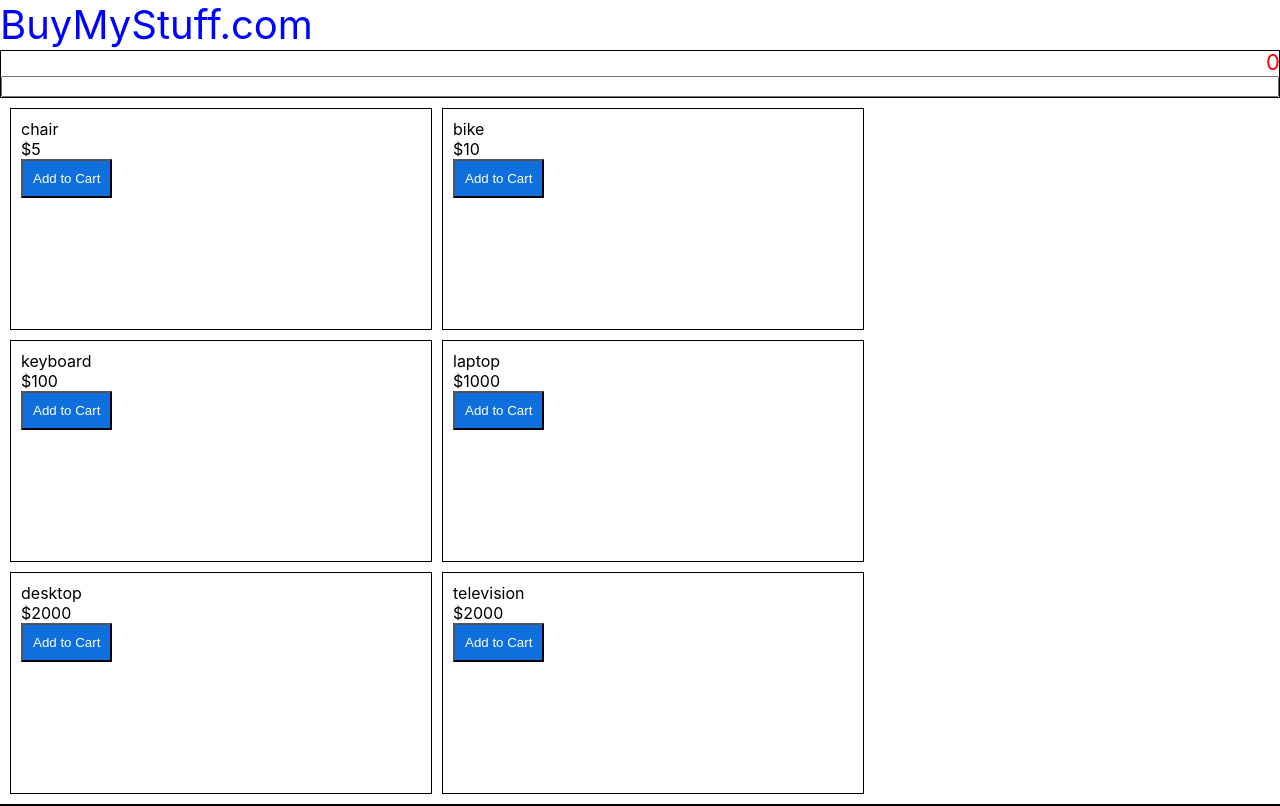
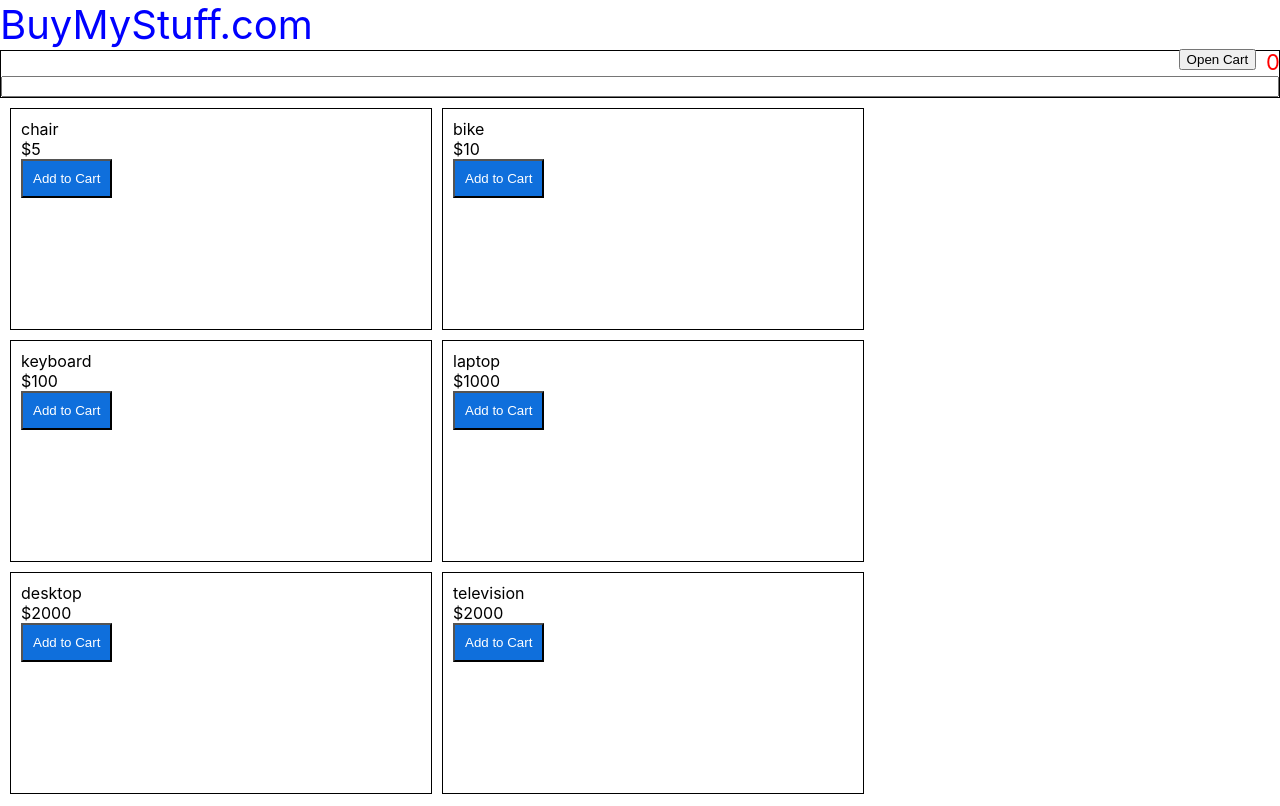
Before and after one commit to ericwalters/shop, a React (Create React App) app: page / in a window 1280 px wide. Built offline with nearby package versions, Linux system fonts and the light colour scheme.

Commit message:
add cart expansion functionality

```diff
--- a/src/features/cart/cart.js
+++ b/src/features/cart/cart.js
@@ -15,7 +15,16 @@ function cartItems(items) {
   ));
 }
 
+function expandedStyle(expanded) {
+  return expanded ? { display: "block" } : { display: "none" };
+}
+
 export function Cart() {
+  const expanded = useSelector((state) => state.cart.expanded);
   const items = useSelector((state) => state.cart.cartItems);
-  return <ul className={styles.wrapper}>{cartItems(items)}</ul>;
+  return (
+    <ul style={expandedStyle(expanded)} className={styles.wrapper}>
+      {cartItems(items)}
+    </ul>
+  );
 }
--- a/src/features/header/header.js
+++ b/src/features/header/header.js
@@ -1,16 +1,28 @@
 import React from "react";
-import { useSelector } from "react-redux";
+import { useSelector, useDispatch } from "react-redux";
 import styles from "./header.module.css";
-import { cartCount } from "../cart/cartSlice";
+import { cartCount, toggleVisibility } from "../cart/cartSlice";
 
 export function Header() {
   const count = useSelector(cartCount);
+  const dispatch = useDispatch();
   return (
     <header>
       <div data-testid="header--title" className={styles.title}>
         BuyMyStuff.com
       </div>
       <div className={styles.cartCount}>{count}</div>
+      {
+        //todo: refactor styles to not use float
+      }
+      <button
+        className={styles.openCart}
+        onClick={() => {
+          dispatch(toggleVisibility());
+        }}
+      >
+        Open Cart
+      </button>
     </header>
   );
 }
--- a/src/features/header/header.module.css
+++ b/src/features/header/header.module.css
@@ -13,3 +13,8 @@ header {
   color: red;
   font-size: 22px;
 }
+
+.openCart {
+  float: right;
+  margin-right: 10px;
+}
```
